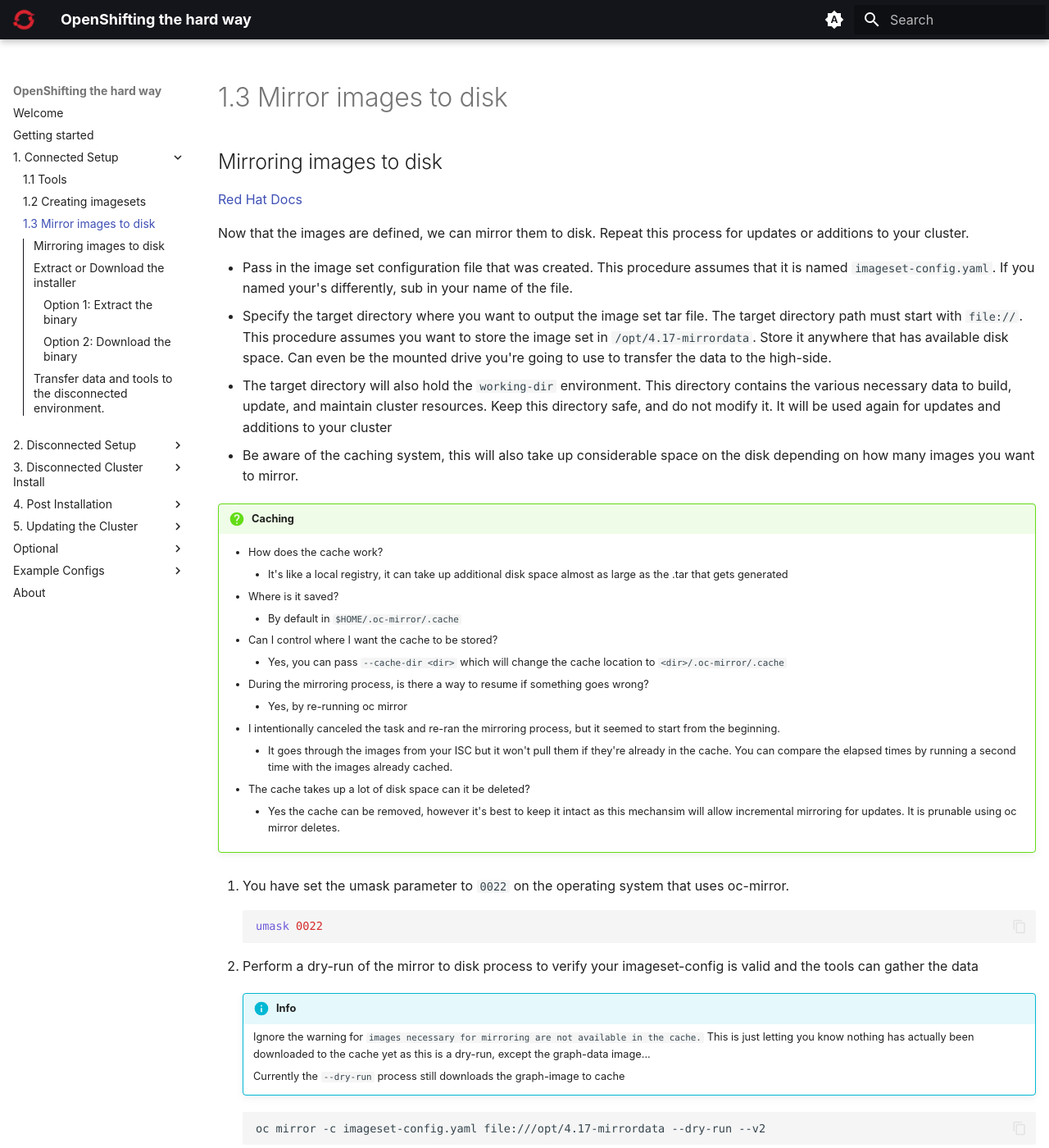
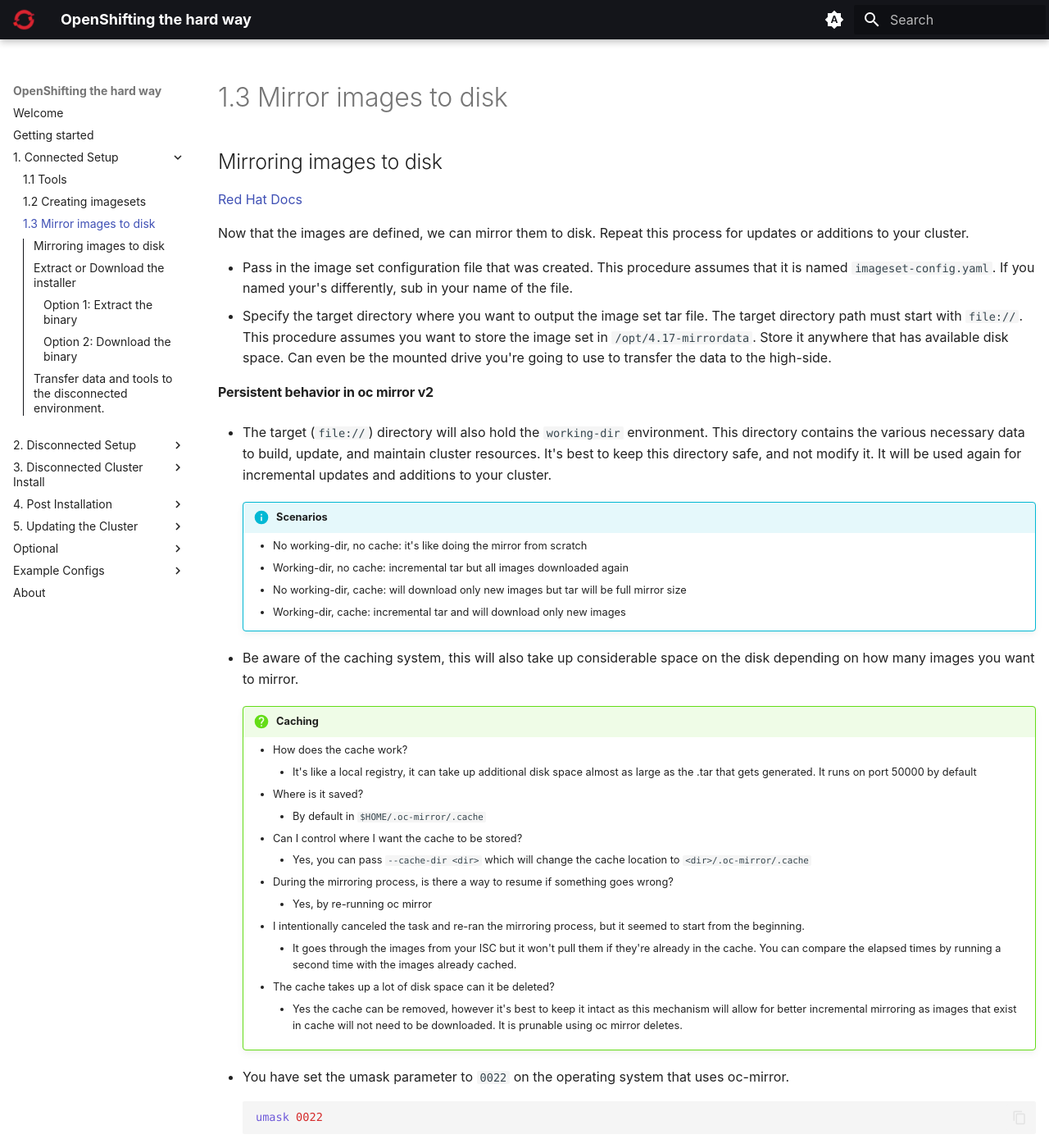
Before and after one commit to yojoshb/disco-docs, an MkDocs documentation site: the page built from docs/connected/mirroring.md, in a window 1280 px wide and 1400 px high. Shown: the whole window at 82% size. Built offline with MkDocs 1.6.1 and Material for MkDocs 9.7.7, drawn with Linux system fonts in a browser that asks for light colours; plug-ins that fetch from the network failed and are left out; some of the changed text lies outside the part shown.

Commit message:
update docs, refactor catalog-fethcer.sh tui and features

````diff
--- a/docs/connected/mirroring.md
+++ b/docs/connected/mirroring.md
@@ -5,21 +5,31 @@
 
 - Pass in the image set configuration file that was created. This procedure assumes that it is named `imageset-config.yaml`. If you named your's differently, sub in your name of the file.
 - Specify the target directory where you want to output the image set tar file. The target directory path must start with `file://`. This procedure assumes you want to store the image set in `/opt/4.17-mirrordata`. Store it anywhere that has available disk space. Can even be the mounted drive you're going to use to transfer the data to the high-side.
-  - The target directory will also hold the `working-dir` environment. This directory contains the various necessary data to build, update, and maintain cluster resources. Keep this directory safe, and do not modify it. It will be used again for updates and additions to your cluster
+
+#### Persistent behavior in oc mirror v2
+- The target (`file://`) directory will also hold the `working-dir` environment. This directory contains the various necessary data to build, update, and maintain cluster resources. It's best to keep this directory safe, and not modify it. It will be used again for incremental updates and additions to your cluster.
+
+    !!! info "Scenarios"
+        - No working-dir, no cache: it's like doing the mirror from scratch
+        - Working-dir, no cache: incremental tar but all images downloaded again
+        - No working-dir, cache: will download only new images but tar will be full mirror size
+        - Working-dir, cache: incremental tar and will download only new images
+
 - Be aware of the caching system, this will also take up considerable space on the disk depending on how many images you want to mirror.
-!!! question "Caching"
-    - How does the cache work?
-        - It's like a local registry, it can take up additional disk space almost as large as the .tar that gets generated
-    - Where is it saved?
-        - By default in `$HOME/.oc-mirror/.cache`
-    - Can I control where I want the cache to be stored?
-        - Yes, you can pass `--cache-dir <dir>` which will change the cache location to `<dir>/.oc-mirror/.cache`
-    - During the mirroring process, is there a way to resume if something goes wrong?
-        - Yes, by re-running oc mirror
-    - I intentionally canceled the task and re-ran the mirroring process, but it seemed to start from the beginning.
-        - It goes through the images from your ISC but it won't pull them if they're already in the cache. You can compare the elapsed times by running a second time with the images already cached.
-    - The cache takes up a lot of disk space can it be deleted?
-        - Yes the cache can be removed, however it's best to keep it intact as this mechansim will allow incremental mirroring for updates. It is prunable using oc mirror deletes.
+
+    !!! question "Caching"
+        - How does the cache work?
+            - It's like a local registry, it can take up additional disk space almost as large as the .tar that gets generated. It runs on port 50000 by default
+        - Where is it saved?
+            - By default in `$HOME/.oc-mirror/.cache`
+        - Can I control where I want the cache to be stored?
+            - Yes, you can pass `--cache-dir <dir>` which will change the cache location to `<dir>/.oc-mirror/.cache`
+        - During the mirroring process, is there a way to resume if something goes wrong?
+            - Yes, by re-running oc mirror
+        - I intentionally canceled the task and re-ran the mirroring process, but it seemed to start from the beginning.
+            - It goes through the images from your ISC but it won't pull them if they're already in the cache. You can compare the elapsed times by running a second time with the images already cached.
+        - The cache takes up a lot of disk space can it be deleted?
+            - Yes the cache can be removed, however it's best to keep it intact as this mechanism will allow for better incremental mirroring as images that exist in cache will not need to be downloaded. It is prunable using oc mirror deletes.
 
 1. You have set the umask parameter to `0022` on the operating system that uses oc-mirror.
 
@@ -55,10 +65,19 @@
     [INFO]   : 👋 Goodbye, thank you for using oc-mirror
     ```
 
-1. Perform the mirror to disk process
+3. Perform the mirror to disk process
     ```{ .bash }
     oc mirror -c imageset-config.yaml file:///opt/4.17-mirrordata --v2
     ```
+    - If you want to put the cache in a different directory rather than `$HOME/.oc-mirror/.cache` specify it in the command
+    ```{ .bash }
+    oc mirror -c imageset-config.yaml file:///opt/4.17-mirrordata --cache-dir /opt/ocp-cache --v2
+    ```
+    - If you want to run multiple mirror's simultaneously using different imageset configs, specify it in the command by changing the imageset, port, and destination. The default port is `50000`
+    ```{ .bash }
+    oc mirror -c cluster2-imageset-config.yaml file:///opt/4.17-cluster2-mirrordata --cache-dir /opt/ocp-cache --port 50001 --v2
+    ```
+
     ```{ . .no-copy title="Example Output" }
     ...
     [INFO]   : === Results ===
@@ -69,12 +88,14 @@
     [INFO]   : mirror time     : 13m31.071692892s
     [INFO]   : 👋 Goodbye, thank you for using oc-mirror
     ```
+
     - If you are having issues mirroring images, throw some retry, timeout, and parallel image flags on the command
-    ```
+    ```{ .bash }
     oc mirror -c imageset-config.yaml file:///opt/4.17-mirrordata --v2 --retry-times 60 --image-timeout 60m --retry-delay 5s --parallel-images 2
     ```
 
-1. List your output directory and verify the image set `mirror_000001.tar` file was created. The `working-dir` will contain logs and relavent info for the data mirrored to disk.
+
+4. List your output directory and verify the image set `mirror_000001.tar` file was created. The `working-dir` will contain logs and relavent info for the data mirrored to disk.
     ```{ .bash }
     ls /opt/4.17-mirrordata/
     ```
@@ -82,9 +103,18 @@
     mirror_000001.tar  working-dir
     ```
 
-1. The working-dir will also show you the exact version of OpenShift you mirrored, if you specified the platform mirror via `stable-4.xx` in your imageset config file.
+5. The working-dir will also show you the exact version of OpenShift you mirrored, if you specified the platform mirror via `stable-4.xx` in your imageset config file.
   ```{ . .no-copy title="Example" }
   ls /opt/4.17-mirrordata/working-dir/signatures/4.17.17-x86_64-sha256-2c8a2124df0a8c865a3771c49d01bfcb96cadc7f411e23870eb9f8adbe032ec1
+  ```
+
+6. You can also view exactly what Operator channel and Version was pulled during the mirror process. Useful to know and if using ODF and want to upgrade between `.z` stream releases, it's imperative to mirror current and upgrade versions to the mirror registry.
+  ```{ .bash }
+  find /opt/4.17-mirrordata/working-dir/operator-catalogs -path '*/filtered-catalogs/*/catalog-config/*/catalog.json' \
+    -exec grep -l 'olm.package' {} \; | while read f; do
+      jq -r 'select(.schema == "olm.package") | "\(.name)\t\(.defaultChannel)"' "$f"
+      jq -r 'select(.schema == "olm.channel") | "\(.package)\t\(.name)\t\(.entries[].name)"' "$f"
+  done
   ```
 
 ## Extract or Download the installer
@@ -94,7 +124,7 @@
 To extract the `openshift-install` that's built for your mirrored images version on the connected network:
 
 !!! note
-    If you used the `rhel-oc-tools.sh` script and chose to extract the binary you do not need to do this.
+    If you used the `rhel-oc-tools.sh` script and chose to download the installer you do not need to do this.
 
 1. Construct the correct URL to download the payload for your release images. Follow one of these steps
 
@@ -142,7 +172,7 @@
     ```{ . .no-copy title="Example Output" }
     ./openshift-install 4.17.17
     built from commit 8bcf87f80e1803f9ec986dfe099625a088ac2412
-    release image quay.io/openshift-release-dev/ocp-release@sha256:2c8a2124df0a8c865a3771c49d01bfcb96cadc7f411e23870eb9f8adbe032ec1
+    release image quay.io/openshift-release-dev/ocp-release@sha256:{==2c8a2124df0a8c865a3771c49d01bfcb96cadc7f411e23870eb9f8adbe032ec1==}
     release architecture amd64
     ```
 
@@ -155,7 +185,7 @@
 - Example for the amd64 `openshift-install-fips` version `4.17.17`: <https://mirror.openshift.com/pub/openshift-v4/amd64/clients/ocp/4.17.17/openshift-install-rhel9-amd64.tar.gz>
 
 ## Transfer data and tools to the disconnected environment.
-Place these files on a disk and transfer them to your disconnected network
+Place these files on a disk and transfer them to your disconnected network. You do not need to bring the `working-dir` over to the disconnected network. It will be recreated from the contents within the tarball.
 
 - **mirror_000001.tar** (image set .tar file)
 - **imageset-config.yaml** (your image set config file)
````
Also changed, not shown: other parts of docs/connected/mirroring.md (+1 -1 lines), docs/disconnected/data.md (+1 -1 lines), docs/disconnected/mirroring.md (+47 -40 lines), docs/examples/advanced-installation.md (+16 -0 lines), 1 other file.
